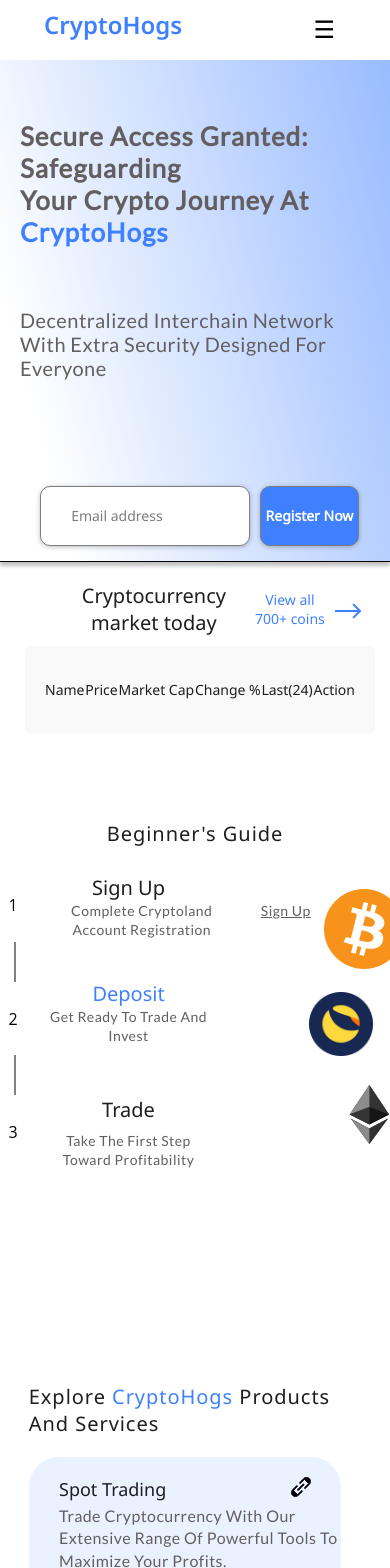
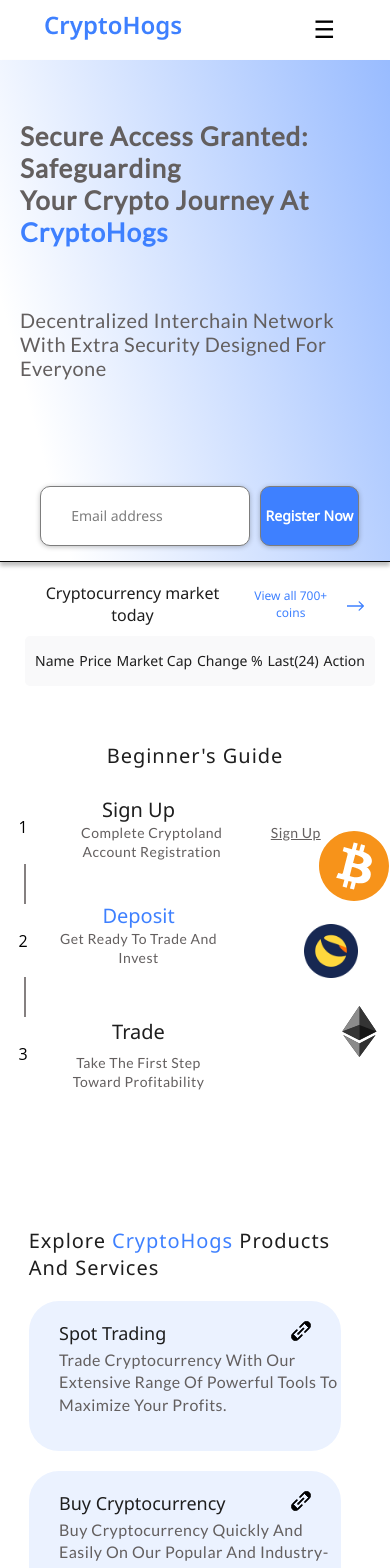
Before and after one commit to LenaPosh/CryptoHogs, a React (Create React App) app: page / in a window 390 px wide. Shown: the top 1568 px of the page. Built offline with nearby package versions, Linux system fonts and the light colour scheme; a web font is replaced by a local one.

Commit message:
add mob version next block, last block, footer

```diff
--- a/src/components/Footer.css
+++ b/src/components/Footer.css
@@ -98,6 +98,7 @@
         flex-shrink: 0;
         margin-top: 10px;
         margin-right: 2px;
+        margin-bottom: 10px;
     }
 
     .footer-section h4 {
--- a/src/components/NextPageContent.css
+++ b/src/components/NextPageContent.css
@@ -531,28 +531,30 @@
     .info-block {
         align-items: center;
         text-align: center;
+        margin-bottom: 20px;
     }
 
 
     .market-title {
-        font-size: 20px;
-        margin-left: 20px;
+        font-size: 16px;
+        margin-left: 0;
     }
 
     .upper-text {
         gap: 0;
         align-items: center;
         justify-content: space-between;
-        width: 90%;
+        width: 97%;
     }
 
     .lower-content {
         align-items: center;
-        gap: 5px
+        gap: 5px;
+        left: 10px;
     }
 
     .text {
-        font-size: 14px;
+        font-size: 12px;
     }
 
     .svg {
@@ -561,10 +563,17 @@
         margin-right: 10px;
     }
 
+    .svg svg {
+        width: 17px;
+        /*height: 12px;*/
+        /*margin-right: 10px;*/
+    }
+
     .sub-block {
         margin-top: 10px;
-        padding: 20px;
+        padding: 10px;
         margin-left: 10px;
+        height: 50px;
     }
 
     .sub-block-text {
@@ -694,10 +703,10 @@
 
     .image-block {
         width: 143px;
-        height: 374px;
+        height: auto;
         flex-shrink: 0;
-        margin-top: 30px;
-        margin-left: 70px;
+        margin-top: 50px;
+        margin-left: 50px;
         display: flex;
         flex-direction: column;
         align-items: center;
@@ -706,24 +715,24 @@
 
 
     .btc {
-        width: 80px;
-        height: 80px;
+        width: 70px;
+        height: 70px;
         flex-shrink: 0;
         margin-left: 18px;
         margin-bottom: 23px;
     }
 
     .eth {
-        width: 75px;
-        height: 75px;
+        width: 65px;
+        height: 65px;
         flex-shrink: 0;
         margin-left: 29px
 
     }
 
     .luna {
-        width: 64px;
-        height: 64px;
+        width: 54px;
+        height: 54px;
         margin-right: 28px;
     }
 
@@ -835,8 +844,8 @@
         align-items: flex-start;
     }
     .image-content img {
-        width: 130px;
-        height: 220px;
+        width: 110px;
+        height: 200px;
         align-items: flex-start;
     }
 
```
